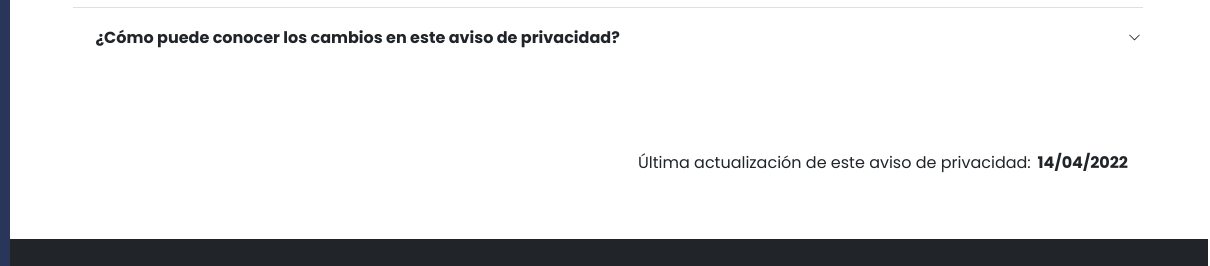
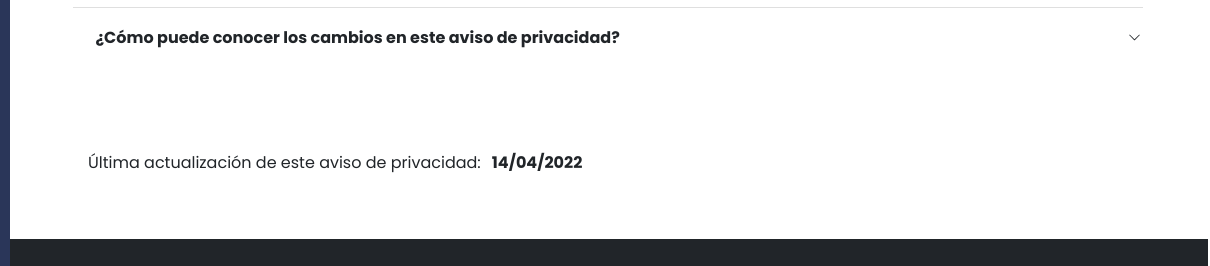
Before and after one commit to JuanF31/VMCORREA, a plain HTML site: page aviso_privacidad.html in a window 1280 px wide. Shown: the part 533-799 px from the top of the page, 70-1280 px from the left. Drawn offline with Linux system fonts and the light colour scheme.

Commit message:
remove flex end

```diff
--- a/styles/style.css
+++ b/styles/style.css
@@ -601,8 +601,6 @@ h1{
 }
 .flex__end{
     padding-top: 8rem !important;
-    display: flex;
-    justify-content: end;
 }
 .flex__end span{
     font-weight: bold;
```
